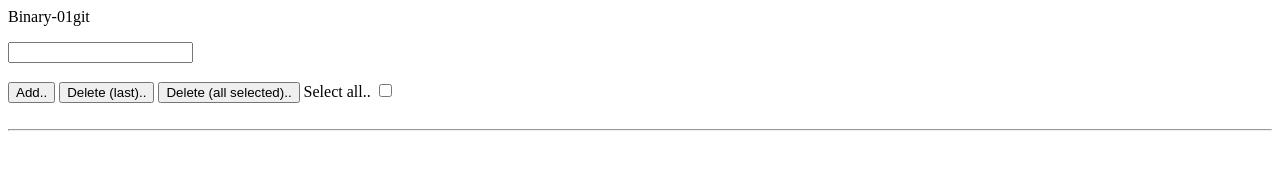
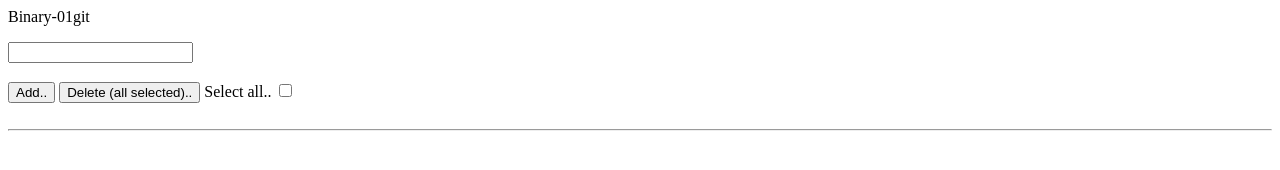
Before and after one commit to 7336620/js-tasks-july16-git, a plain HTML site: page index.html in a window 1280 px wide. Drawn offline with Linux system fonts and the light colour scheme.

Commit message:
0022: editing files (index.html  changing )

```diff
--- a/index.html
+++ b/index.html
@@ -9,7 +9,7 @@
 <p> Binary-01git </p>
 <input id="editField" type="text" /> <br/> <br/>
 <button id="addButton"> Add..</button>
-<button id="deleteButton"> Delete (last)..</button>
+<!-- <button id="deleteButton"> Delete (last)..</button>   -->
 <button id="deleteSelectedButton"> Delete (all selected)..</button>
 Select all.. <input type='checkbox' id="selectAllCheckbox" />
 <br/> <br/>
```
